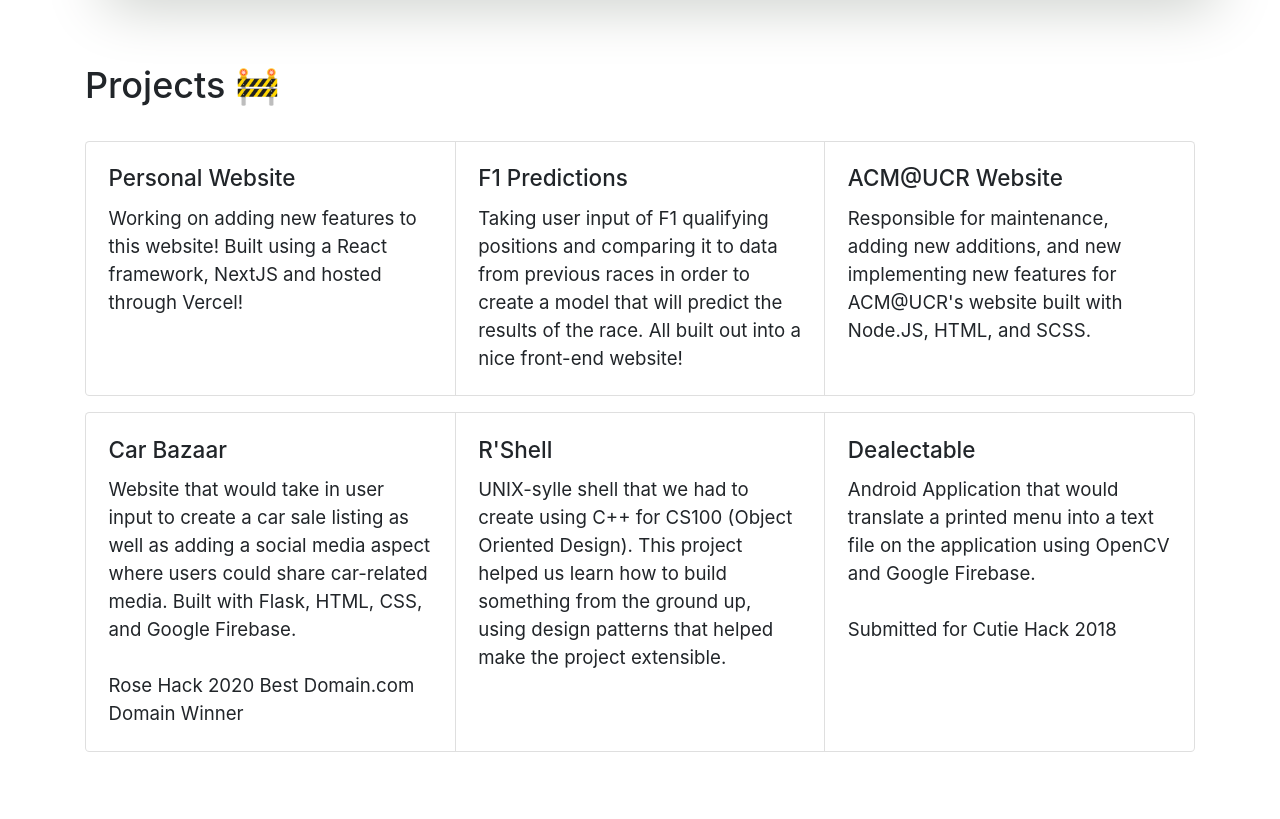
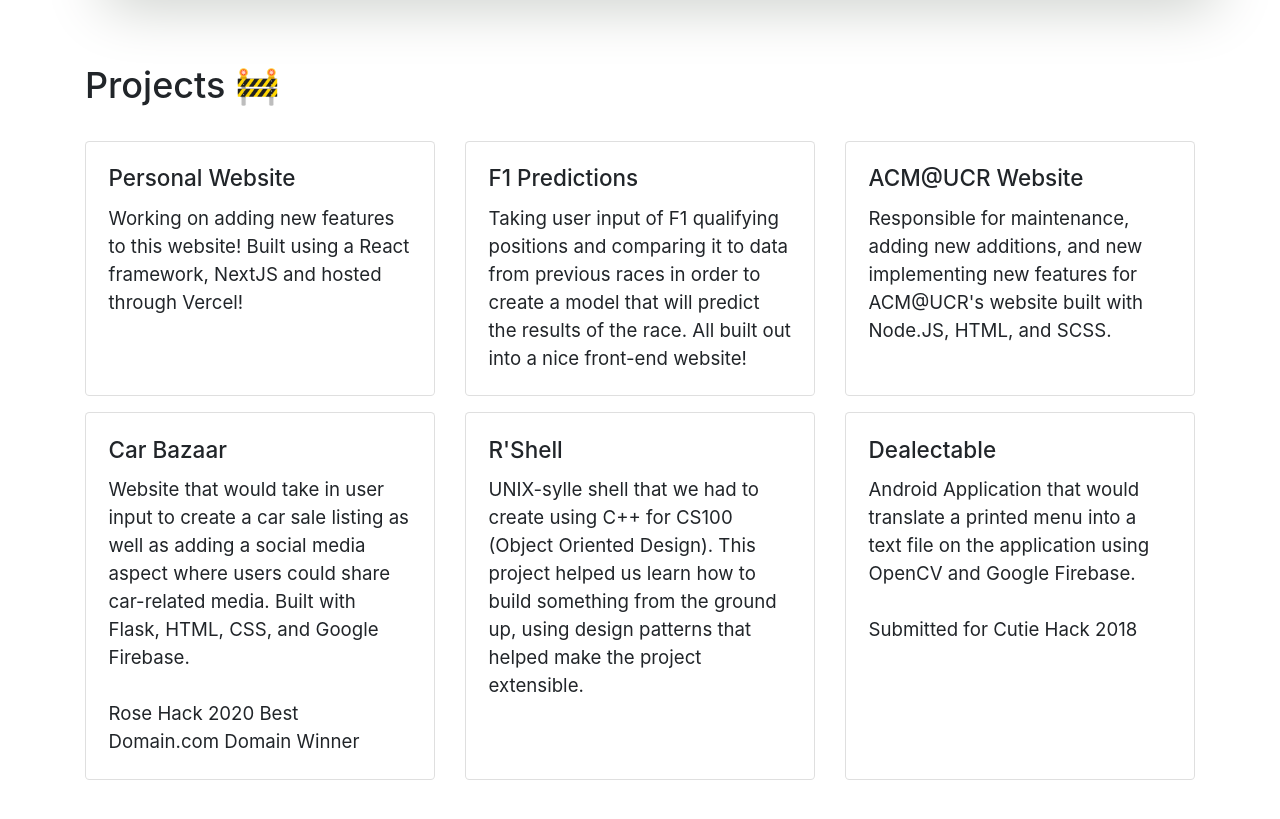
Before and after one commit to DanialBeg/Portfolio, a Next.js app: page / in a window 1280 px wide. Shown: the part 1520-2339 px from the top of the page. Built offline with nearby package versions, Linux system fonts and the light colour scheme.

Commit message:
Added seperation between cards

```diff
--- a/pages/index.js
+++ b/pages/index.js
@@ -143,7 +143,7 @@ export default function Home() {
         <p>
           <h2>Projects 🚧</h2>
         </p>
-        <CardGroup>
+        <CardDeck>
           <Card>
             <Card.Body>
               <Card.Title>Personal Website</Card.Title>
@@ -171,8 +171,8 @@ export default function Home() {
               </Card.Text>
             </Card.Body>
           </Card>
-        </CardGroup>
-      <CardGroup>
+        </CardDeck>
+        <CardDeck>
           <Card>
               <Card.Body>
                 <Card.Title>Car Bazaar</Card.Title>
@@ -207,7 +207,7 @@ export default function Home() {
                 </Card.Text>
               </Card.Body>
             </Card>
-        </CardGroup>
+        </CardDeck>
       </section>
       </Container>
     </div>
```
Lines whose indentation alone changed are shown as unchanged.
